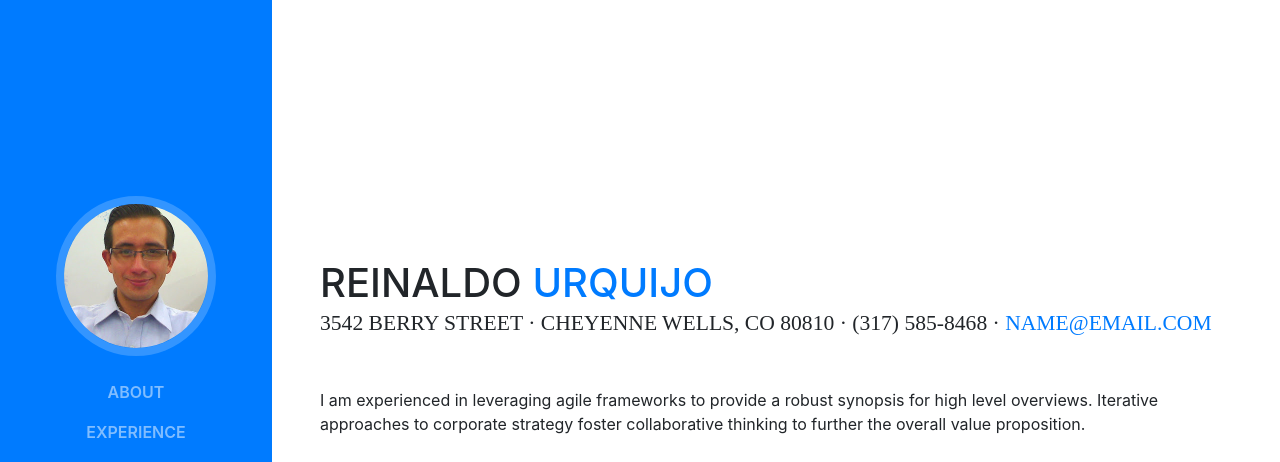
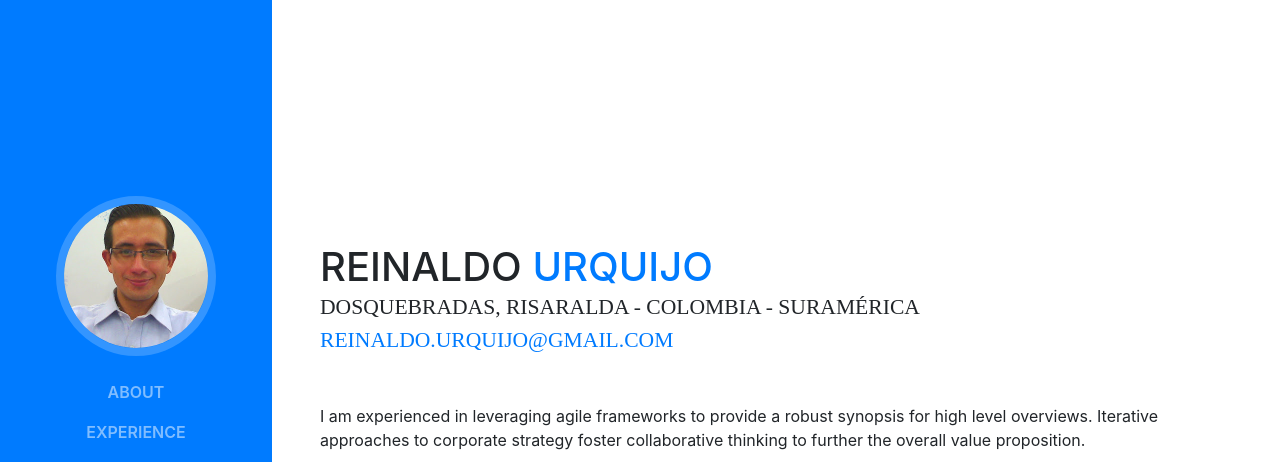
Before and after one commit to reenurya-hub/reenurya-hub.github.io, a website with bundled scripts: page index.html in a window 1280 px wide. Shown: the top 462 px of the page. Built offline with nearby package versions, Linux system fonts and the light colour scheme; a web font is replaced by a local one.

Commit message:
Update index.html

```diff
--- a/index.html
+++ b/index.html
@@ -8,7 +8,7 @@
     <meta name="description" content="">
     <meta name="author" content="">
 
-    <title>Resume - Start Bootstrap Theme</title>
+    <title>Resume/CV - Reinaldo Urquijo</title>
 
     <!-- Bootstrap core CSS -->
     <link href="vendor/bootstrap/css/bootstrap.min.css" rel="stylesheet">
@@ -68,8 +68,8 @@
           <h1 class="mb-0">Reinaldo
             <span class="text-primary">Urquijo</span>
           </h1>
-          <div class="subheading mb-5">3542 Berry Street · Cheyenne Wells, CO 80810 · (317) 585-8468 ·
-            <a href="mailto:name@email.com">name@email.com</a>
+          <div class="subheading mb-5">Dosquebradas, Risaralda - Colombia - Suramérica
+            <a href="mailto:name@email.com">reinaldo.urquijo@gmail.com</a>
           </div>
           <p class="mb-5">I am experienced in leveraging agile frameworks to provide a robust synopsis for high level overviews. Iterative approaches to corporate strategy foster collaborative thinking to further the overall value proposition.</p>
           <ul class="list-inline list-social-icons mb-0">
```
